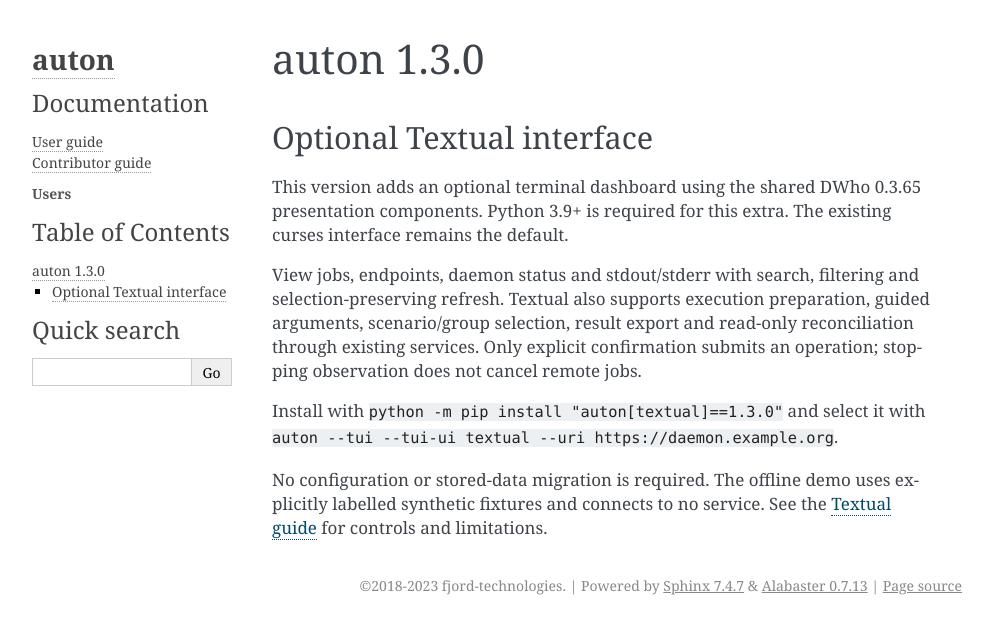
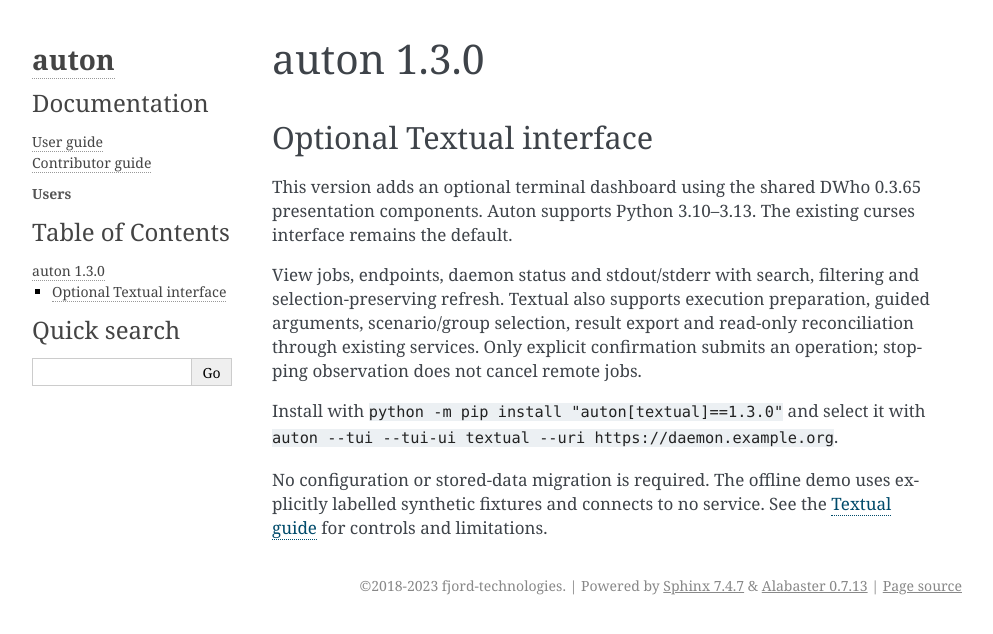
Before and after one commit to decryptus/auton, a Sphinx documentation site: the page built from docs/release-1.3.0.md, in a window 1280 px wide. Shown: the top 634 px of the page, without its empty margins (148-1141 px from the left). Built offline with Sphinx 7.4.7, drawn with Linux system fonts in a browser that asks for light colours.

Commit message:
State the supported Auton Python versions

```diff
--- a/docs/release-1.3.0.md
+++ b/docs/release-1.3.0.md
@@ -3,7 +3,7 @@
 ## Optional Textual interface
 
 This version adds an optional terminal dashboard using the shared
-DWho 0.3.65 presentation components. Python 3.9+ is required for this extra.
+DWho 0.3.65 presentation components. Auton supports Python 3.10–3.13.
 The existing curses interface remains the default.
 
 View jobs, endpoints, daemon status and stdout/stderr with search, filtering
```
